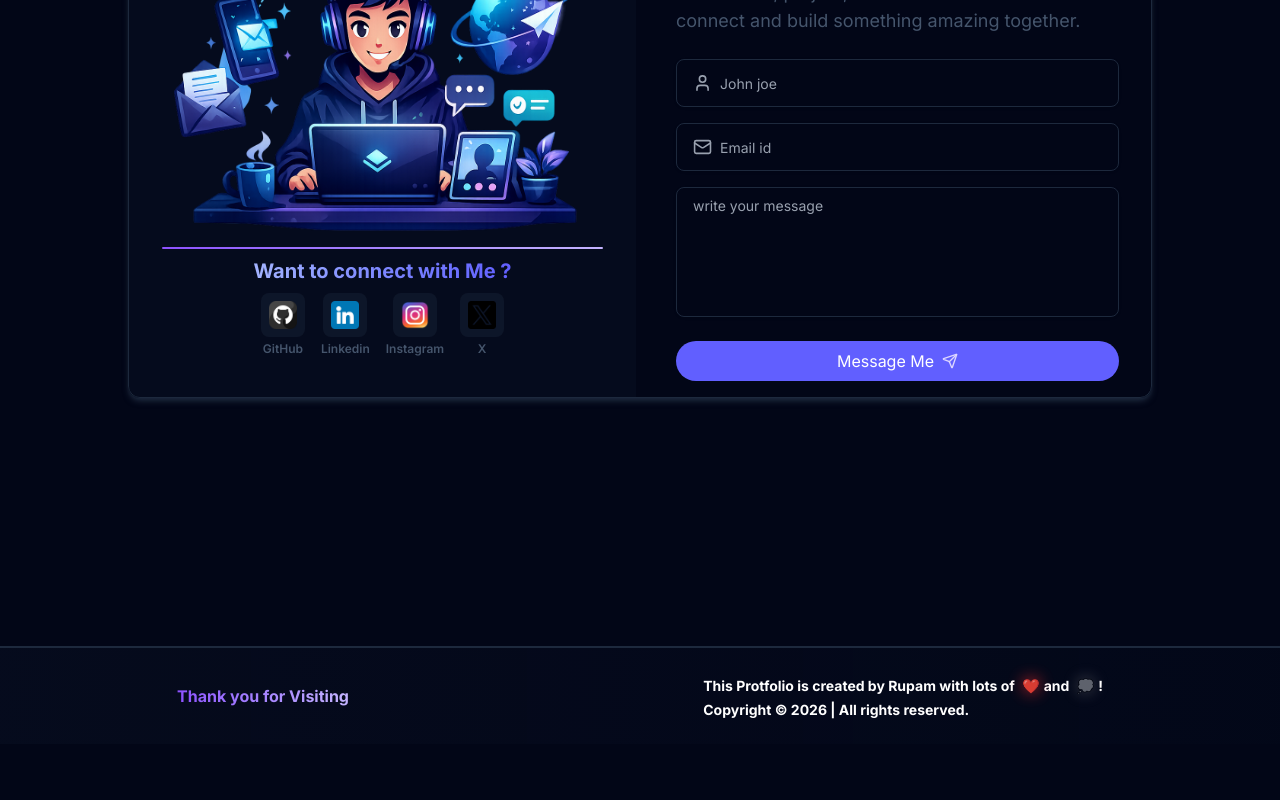
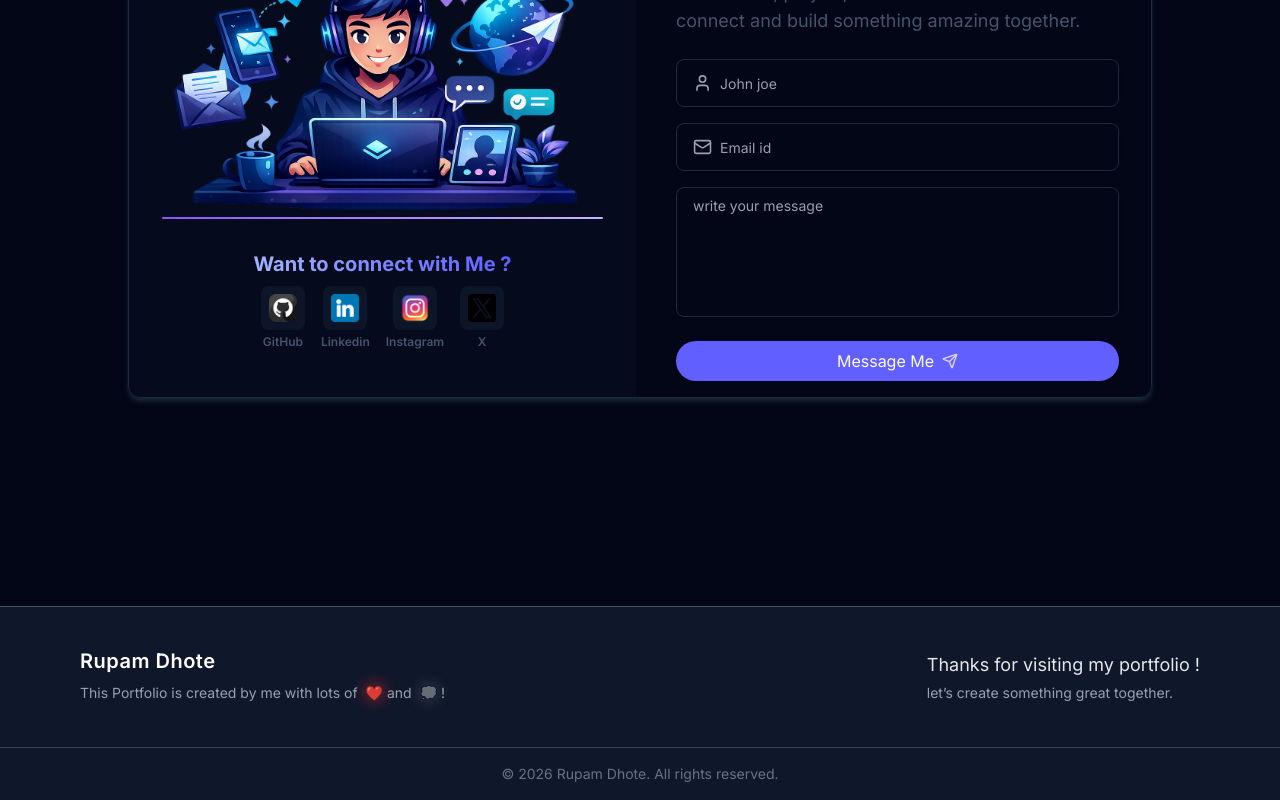
Before and after one commit to rupam-dhote/my-portfolio, a React (Vite) app in the folder my-portfolio/: page / in a window 1280 px wide. Shown: the part 3434-4234 px from the top of the page. Before the commit the page ends 4178 px from the top, so only its background shows below. Built offline with nearby package versions, Linux system fonts and the light colour scheme.

Commit message:
new footer and resume added

```diff
--- a/my-portfolio/src/components/Contact.jsx
+++ b/my-portfolio/src/components/Contact.jsx
@@ -120,11 +120,12 @@ const Contact = () => {
             delay={0.5}
             duration={1}
             direction="left"
-            className="hidden  md:flex flex-col w-1/2 gap-2 px-2 bg-slate-900/30"
+            className="hidden  md:flex flex-col w-1/2 justify-evenly gap-2 px-2 bg-slate-900/30"
           >
+            <div>
               <img
                 src="./contactn.png"
-              className="w-[85%] h-80 mx-auto "
+                className="w-[85%]  mx-auto "
                 alt="Contact"
               />
               <Reveal
@@ -134,6 +135,7 @@ const Contact = () => {
                 distance={150}
                 className="h-0.5 w-[90%] rounded-full mx-auto bg-linear-to-l from-violet-300 via-violet-400 to-violet-500"
               />
+            </div>
             <Reveal
               delay={0.5}
               duration={1}
--- a/my-portfolio/src/components/Footer.jsx
+++ b/my-portfolio/src/components/Footer.jsx
@@ -1,18 +1,45 @@
 import { motion } from "framer-motion";
 import { connect } from "../lib/data.js";
-const Footer = () => {
+
+export default function Footer() {
   return (
-    <footer className="mt-10 md:mt-20 border-t-2 border-t-slate-800 flex flex-col md:flex-row bg-linear-to-l from-slate-900/10 via-slate-900/20 to-slate-900/30 items-center justify-around w-full py-2 md:py-6 gap-4 md:gap-0">
-      <div className="hidden md:block">
-        <p className="font-bold text-transparent bg-linear-to-l from-violet-300 via-violet-400 to-violet-500 bg-clip-text">
-          Thank you for Visiting
-        </p>
-      </div>
-      <div className="mt-4 md:mt-0 md:hidden block">
-        <p className=" text-md sm:text-lg text-transparent font-bold bg-linear-to-l from-indigo-300 via-indigo-400 to-indigo-500 bg-clip-text">
-          Let's Connect
-        </p>
-        <div className=" flex items-center gap-4  text-slate-200">
+    <motion.footer
+      initial={{ opacity: 0, y: 100 }}
+      whileInView={{ opacity: 1, y: 0 }}
+      viewport={{ once: true, amount: 0.4 }}
+      transition={{ delay: 1, duration: 1 }}
+      className="bg-slate-900 border-t border-slate-600 mt-4 md:mt-10 "
+    >
+      <div className="max-w-6xl mx-auto px-4 py-10 flex flex-col md:flex-row items-center justify-between gap-6">
+        {/* LEFT SIDE */}
+        <div className="text-center md:text-left">
+          <h3 className="text-xl font-semibold text-white tracking-wide">
+            Rupam Dhote
+          </h3>
+          <p className="text-gray-400 text-sm mt-1">
+            This Portfolio is created by me with lots of{" "}
+            <span className="drop-shadow-[0_0_8px_#f92e2e] text-red-400 animate-pulse p-1">
+              ❤️
+            </span>
+            and{" "}
+            <motion.span
+              initial={{ opacity: 0.3 }}
+              animate={{ opacity: [0.3, 1, 0.3] }}
+              transition={{
+                duration: 3,
+                repeat: Infinity,
+                ease: "easeInOut",
+              }}
+              className="inline-block drop-shadow-[0_0_8px_#b6acac] text-fg  p-1"
+            >
+              💭
+            </motion.span>
+            !
+          </p>
+        </div>
+
+        {/* SOCIAL ICONS */}
+        <div className="flex md:hidden gap-6 text-gray-400">
           <span className=" flex gap-4 py-2 w-fit mx-auto rounded-full  ">
             {connect.map((con, i) => (
               <a
@@ -30,34 +57,22 @@ const Footer = () => {
             ))}
           </span>
         </div>
+
+        {/* MEDIUM SCREEN GREETINGS */}
+        <div className="hidden md:flex flex-col gap-1 ">
+          <p className="text-gray-200 text-lg ">
+            Thanks for visiting my portfolio !
+          </p>
+          <p className="text-gray-400 text-sm">
+            let’s create something great together.
+          </p>
+        </div>
       </div>
-      <div className="text-fg md:font-bold px-2 md:px-0">
-        <p className="text-xs md:text-sm ">
-          This Protfolio is created by Rupam with lots of{" "}
-          <span className="drop-shadow-[0_0_8px_#f92e2e] text-red-400 animate-pulse p-1">
-            ❤️
-          </span>
-          and{" "}
-          <motion.span
-            initial={{ opacity: 0.3 }}
-            animate={{ opacity: [0.3, 1, 0.3] }}
-            transition={{
-              duration: 3,
-              repeat: Infinity,
-              ease: "easeInOut",
-            }}
-            className="inline-block drop-shadow-[0_0_8px_#b6acac] text-fg  p-1"
-          >
-            💭
-          </motion.span>
-          !
-        </p>
-        <p className="text-xs md:text-sm ">
-          Copyright © {new Date().getFullYear()} | All rights reserved.
-        </p>
+
+      {/* BOTTOM COPYRIGHT */}
+      <div className="border-t border-slate-700 text-center py-4 text-gray-500 text-sm">
+        © {new Date().getFullYear()} Rupam Dhote. All rights reserved.
       </div>
-    </footer>
+    </motion.footer>
   );
-};
-
-export default Footer;
+}
--- a/my-portfolio/src/components/Hero.jsx
+++ b/my-portfolio/src/components/Hero.jsx
@@ -3,6 +3,7 @@ import { ArrowRight, ChevronDown, DownloadIcon } from "lucide-react";
 import Typing from "./hero/Typing.jsx";
 import MotionParticles from "./hero/MotionParticles.jsx";
 import Reveal from "./scrollAnimation/Reveal.jsx";
+import myResume from "../assets/Rupams-resume.pdf";
 
 const Hero = () => {
   const isMobile = typeof window !== "undefined" && window.innerWidth < 768;
@@ -40,6 +41,7 @@ const Hero = () => {
       link: "https://www.w3schools.com/nodejs/",
     },
   ];
+
   return (
     <section
       id="home"
@@ -127,7 +129,13 @@ const Hero = () => {
                     <ArrowRight className="size-4" />
                   </button>
                 </a>
-                <button className="cursor-pointer transition-all active:scale-95 duration-200 border-none shadow shadow-slate-700 hover:shadow-slate-500 rounded-full flex  items-center gap-2 py-2 px-4 sm:px-6 md:px-8 bg-transparent text-sm">
+
+                <button
+                  onClick={() => {
+                    window.open(myResume, "_blank");
+                  }}
+                  className="cursor-pointer transition-all active:scale-95 duration-200 border-none shadow shadow-slate-700 hover:shadow-slate-500 rounded-full flex  items-center gap-2 py-2 px-4 sm:px-6 md:px-8 bg-transparent text-sm"
+                >
                   <DownloadIcon className="size-4" />
                   Resume
                 </button>
```
Also changed, not shown: 1 other file (tests, documents, lock files or other folders). Lines whose indentation alone changed are shown as unchanged.
